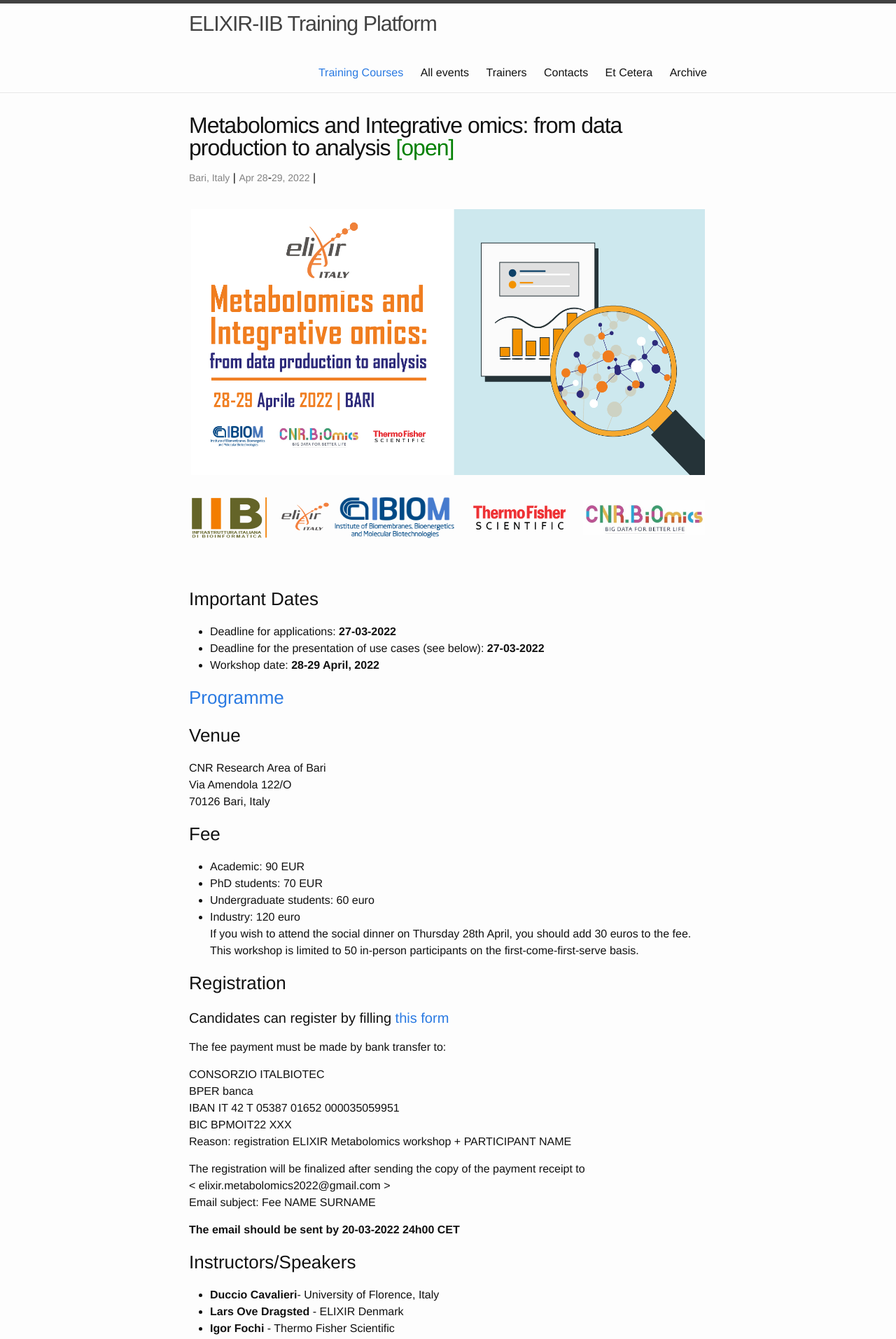
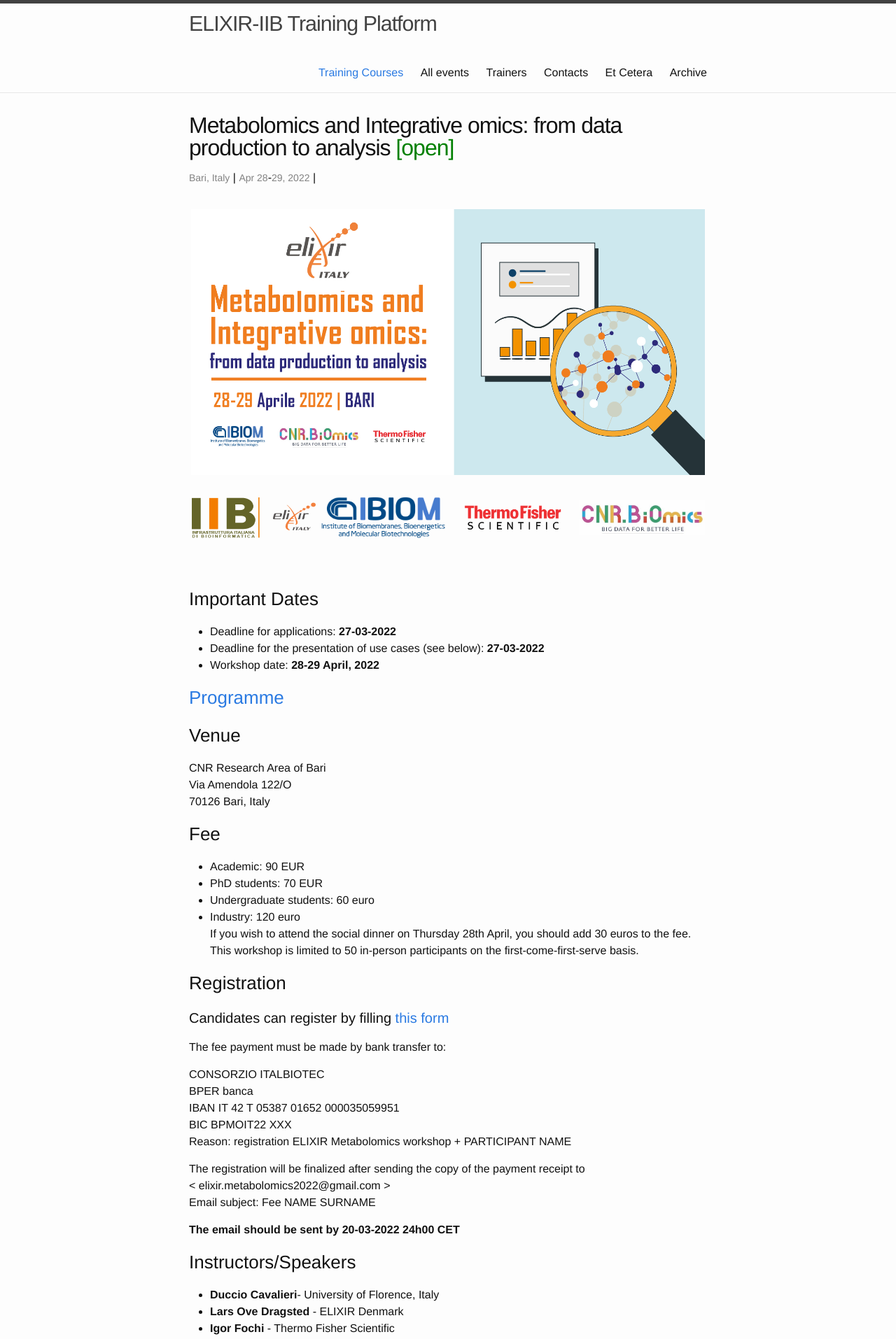
Before and after one commit to ELIXIR-IIB-training/website, a Jekyll site: the page built from _posts/2022-04-28-metabolomics-and-integrative-omics-Bari.md, in a window 1280 px wide. Shown: the top 1914 px of the page at 70% size. Built offline with Jekyll 4.4.1, drawn with Linux system fonts in a browser that asks for light colours.

Commit message:
Update 2022-04-28-metabolomics-and-integrative-omics-Bari.md

```diff
--- a/_posts/2022-04-28-metabolomics-and-integrative-omics-Bari.md
+++ b/_posts/2022-04-28-metabolomics-and-integrative-omics-Bari.md
@@ -9,13 +9,13 @@ description: The workshop is designed to enable the attendees to apply metabolom
 ---
 <table border="0">
 <tr>
-	<td><img src="../../../img/banner_metabolomics2022.png" height="380" width="800">
+	<td><img src="../../../img/banner_metabolomics2022.png" height="380" width="850">
 	</td>
 </tr>
 </table>
 <table border="0">
         <tr>
-        <td><a href="https://elixir-iib-training.github.io/website/"><img src="../../../img/logo_iib.png" height="60" width="230"></a>
+        <td><a href="https://elixir-iib-training.github.io/website/"><img src="../../../img/logo_iib.png" height="60" width="200"></a>
         </td>
         <td><a href=""><img src="../../../img/Logo_IBIOM_EN.png" height="60" width="200"></a>
         </td>
```
